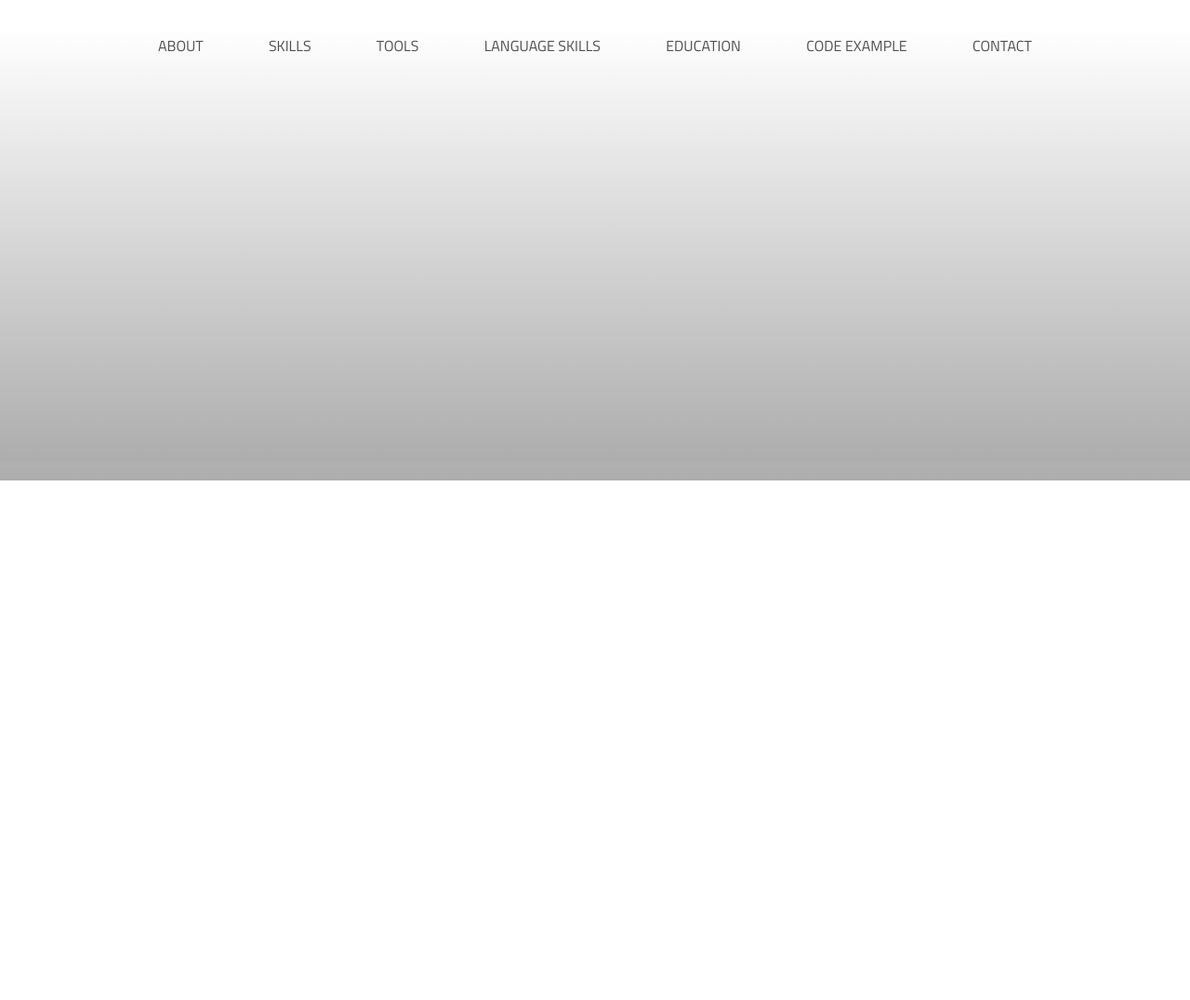
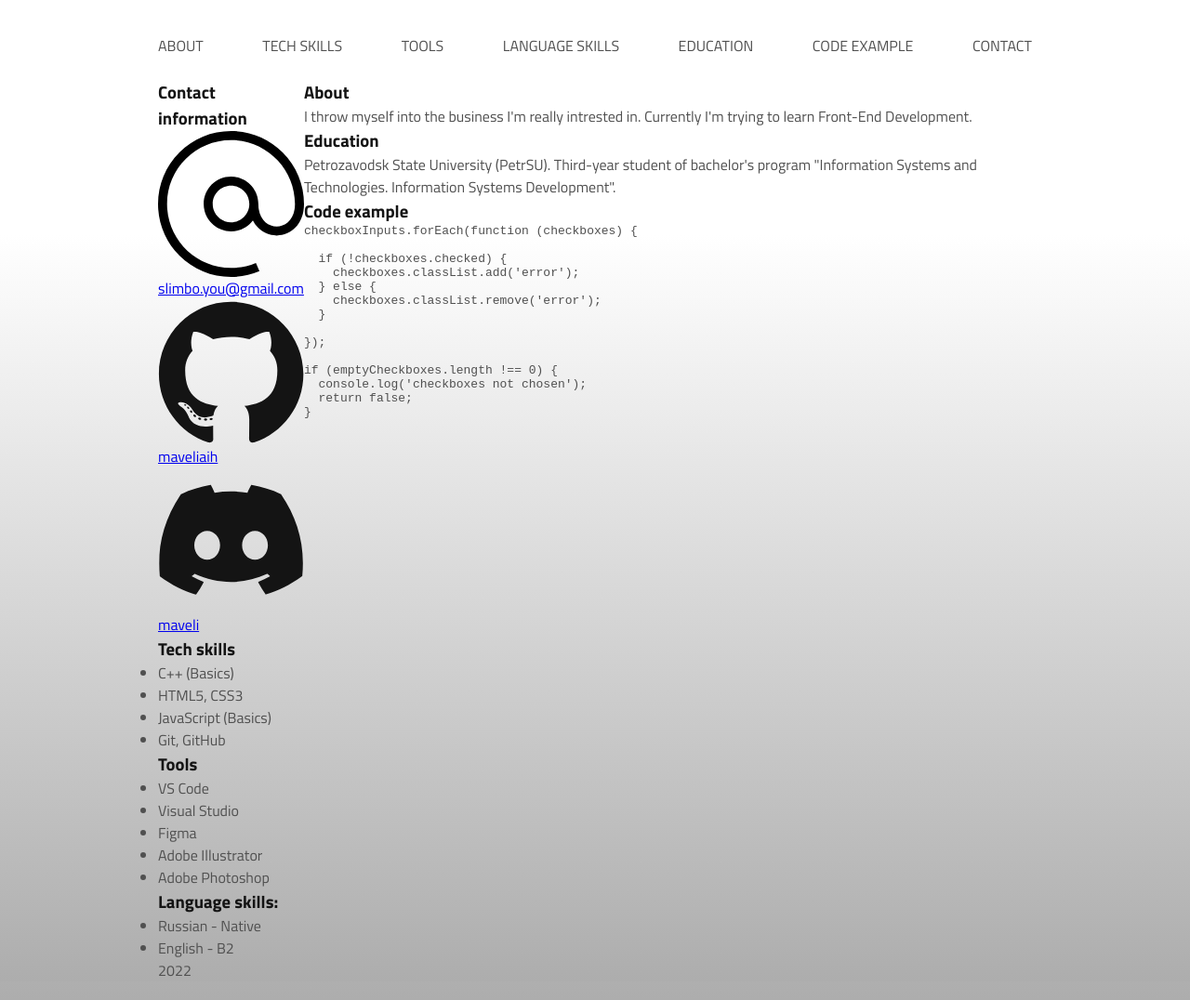
Before and after one commit to maveliaih/rsschool-cv, a plain HTML site: page index.html in a window 1280 px wide. Shown: the part 283-1359 px from the top of the page at 93% size. Before the commit the page ends 800 px from the top, so only its background shows below. Drawn offline with Linux system fonts and the light colour scheme.

Commit message:
feat: add blocks: main, footer

```diff
--- a/index.html
+++ b/index.html
@@ -26,7 +26,7 @@
             <div class="navbar">
                 <ul>
                     <li><a class="navbar-link" href="#about">about</a></li>
-                    <li><a class="navbar-link" href="#skills">skills</a></li>
+                    <li><a class="navbar-link" href="#tech-skills">tech skills</a></li>
                     <li><a class="navbar-link" href="#tools">tools</a></li>
                     <li><a class="navbar-link" href="#language-skills">language skills</a></li>
                     <li><a class="navbar-link" href="#education">education</a></li>
@@ -35,9 +35,98 @@
                 </ul>
             </div>
         </div>
+        <div class="container">
+            <div class="vertical-line"></div>
+        </div>
     </header>
+
     <main>
+        <div class="container">
+            <div class="container-left">
+                <div class="cv-item">
+                    <h3 id="contact">Contact information</h3>
+                    <div class="contact-info">
+                        <div class="contact-item">
+                            <img src="./img/email-svgrepo-com.svg" alt="email logo">
+                            <a href="mailto:slimbo.you@gmail.com">slimbo.you@gmail.com</a>
+                        </div>
+                        <div class="contact-item">
+                            <img src="./img/github-logo-black.svg" alt="github logo">
+                            <a href="github.com/maveliaih">maveliaih</a>
+                        </div>
+                        <div class="contact-item">
+                            <img src="./img/discord-logo-black.svg" alt="discord logo">
+                            <a href="discordapp.com/users/243311826731925505">maveli</a>
+                        </div>
+                    </div>
+                </div>
+
+                <div class="container-skills-tools">
+                    <div class="cv-item">
+                        <h3 id="tech-skills">Tech skills</h3>
+                        <ul>
+                            <li>C++ (Basics)</li>
+                            <li>HTML5, CSS3</li>
+                            <li>JavaScript (Basics)</li>
+                            <li>Git, GitHub</li>
+                        </ul>
+                    </div>
+                    <div class="cv-item">
+                        <h3 id="tools">Tools</h3>
+                        <ul>
+                            <li>VS Code</li>
+                            <li>Visual Studio</li>
+                            <li>Figma</li>
+                            <li>Adobe Illustrator</li>
+                            <li>Adobe Photoshop</li>
+                        </ul>
+                    </div>
+                    <div class="cv-item">
+                        <h3 id="language-skills">Language skills:</h3>
+                        <ul>
+                            <li>Russian - Native</li>
+                            <li>English - B2</li>
+                        </ul>
+                    </div>
+                </div>
+            </div>
+
+            <div class="container-right">
+                <div class="cv-item">
+                    <h3 id="about">About</h3>
+                    <p>I throw myself into the business I'm really intrested in. Currently I'm trying to learn Front-End Development.</p>
+                </div>
+                <div class="cv-item">
+                    <h3 id="education">Education</h3>
+                    <p>Petrozavodsk State University (PetrSU). Third-year student of    bachelor's program "Information Systems and Technologies. Information  Systems Development".</p>
+                </div>
+                <div class="cv-item">
+                    <h3 id="code-example">Code example</h3>
+                    <div class="code-example">
+                        <code>
+                            checkboxInputs.forEach(function (checkboxes) {<br/>
+                            &nbsp;&nbsp;<br/>
+                            &nbsp;&nbsp;if (!checkboxes.checked) {<br/>
+                            &nbsp;&nbsp;&nbsp;&nbsp;checkboxes.classList.add('error');<br/>
+                            &nbsp;&nbsp;} else {<br/>
+                            &nbsp;&nbsp;&nbsp;&nbsp;checkboxes.classList.remove('error');<br/>
+                            &nbsp;&nbsp;}<br/>
+                            &nbsp;&nbsp;<br/>
+                            });<br/>
+                            &nbsp;&nbsp;<br/>
+                            if (emptyCheckboxes.length !== 0) {<br/>
+                            &nbsp;&nbsp;console.log('checkboxes not chosen');<br/>
+                            &nbsp;&nbsp;return false;<br/>
+                            }
+                        </code>
+                    </div>
+                </div>
+            </div>
+        </div>
     </main>
-    <footer class="container"></footer>
+
+    <footer class="container">
+        <span>2022</span>
+    </footer>
 </body>
 </html>
```
